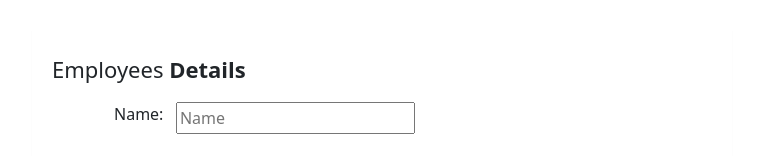
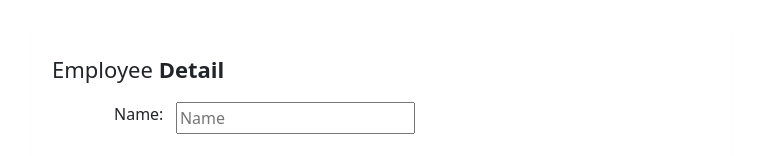
Before and after one commit to RajeshPrabhulalPrajapati/EmployeeManagementElectronApp, an Angular app: page / in a window 1280 px wide. Shown: the top 156 px of the page, without its empty margins (258-1021 px from the left). Built offline with nearby package versions, Linux system fonts and the light colour scheme.

Commit message:
teste update1

```diff
--- a/main.js
+++ b/main.js
@@ -1,5 +1,7 @@
+const { autoUpdater } = require('electron-updater');
 const { app, BrowserWindow, globalShortcut, Tray, Menu, MenuItem,  dialog,ipcMain } = require('electron');
 const os = require('os');
+
 const sqlite3 = require('@journeyapps/sqlcipher').verbose();
 require('update-electron-app')({
   repo: 'https://github.com/RajeshPrabhulalPrajapati/EmployeeManagementElectronApp'
@@ -252,3 +254,5 @@ app.on('window-all-closed', function () {
 app.on('activate', function () {
     if (mainWindow === null) createWindow()
 })
+
+autoUpdater.checkForUpdatesAndNotify();
--- a/package.json
+++ b/package.json
@@ -1,6 +1,6 @@
 {
   "name": "sq-lite-crud-with-angular-electron",
-  "version": "1.2.0",
+  "version": "1.5.0",
   "main": "main.js",
   "repository": "https://github.com/RajeshPrabhulalPrajapati/EmployeeManagementElectronApp",
   "scripts": {
@@ -24,6 +24,7 @@
     "@angular/router": "~12.2.0",
     "@journeyapps/sqlcipher": "^5.2.0",
     "bootstrap": "^5.1.1",
+    "electron-updater": "^4.3.9",
     "jquery": "^3.6.0",
     "ngx-electron": "^2.2.0",
     "node-notifier": "^10.0.0",
--- a/src/app/app.component.html
+++ b/src/app/app.component.html
@@ -4,7 +4,7 @@
       <div class="table-title">
         <div class="row">
           <div class="col-sm-8">
-            <h2>Employees <b>Details</b></h2>
+            <h2>Employee <b>Detail</b></h2>
           </div>
         </div>
       </div>
```
Also changed, not shown: 1 other file (tests, documents, lock files or other folders).
